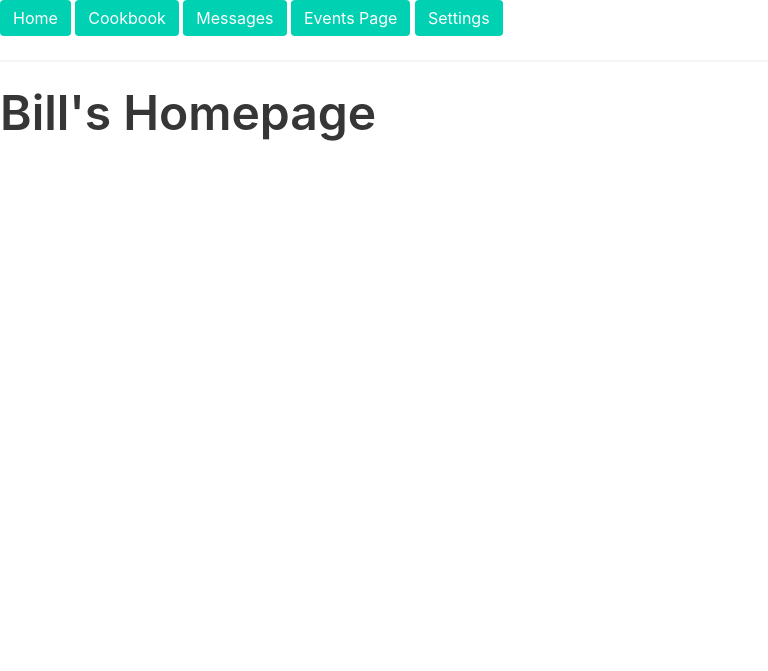
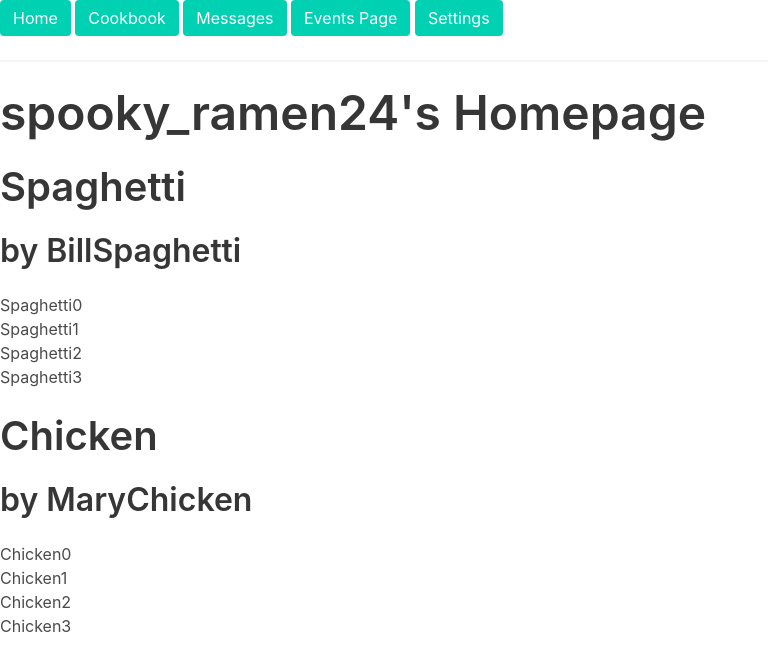
Before and after one commit to erikqu/MealApplication, a Flask app: a page that uses templates/main.html in a window 1280 px wide. Shown: the top 671 px of the page, without its empty margins (0-768 px from the left). Run offline with Flask 2, Linux system fonts and the light colour scheme.

Commit message:
added more data to the user json, immediately redirected to fake user main page

```diff
--- a/main.py
+++ b/main.py
@@ -1,4 +1,4 @@
-from flask import Flask, render_template, url_for, request, json
+from flask import Flask, render_template, url_for, request, json, redirect
 from werkzeug.security import check_password_hash, generate_password_hash
 import os
 
@@ -47,7 +47,8 @@ def login():
         if not success:
             return render_template("login.html", loginfail = True)
         else:
-            return render_template("main.html", user=username)
+            user = open_json("fake_user.json")
+            return redirect(url_for("main", user=user['username']))
 
 
 @app.route("/cookbook/<user>")
@@ -74,4 +75,4 @@ def settings(user : str):
 def main(user : str):
     # get the user json and read in (this assumes we have a dictionary already)
     user = open_json("fake_user.json")
-    return render_template("main.html", user=user['username'])
+    return render_template("main.html", user=user['username'], recipes=user['timeline_recipes'])
--- a/static/data/fake_user.json
+++ b/static/data/fake_user.json
@@ -1 +1,21 @@
-{"username": "Bill"}
+{
+  "username": "spooky_ramen24",
+  "timeline_recipes": [{
+    "recipe": "Spaghetti",
+    "author": "BillSpaghetti",
+    "ingredients": [
+      "Spaghetti0",
+      "Spaghetti1",
+      "Spaghetti2",
+      "Spaghetti3"
+    ]}, {
+      "recipe": "Chicken",
+      "author": "MaryChicken",
+      "ingredients": [
+        "Chicken0",
+        "Chicken1",
+        "Chicken2",
+        "Chicken3"
+      ]}
+    ]
+}
--- a/templates/main.html
+++ b/templates/main.html
@@ -4,4 +4,16 @@
 
     <h1 class = "title is-1 is-centered"> {{ user }}'s Homepage </h1>
 
+    {% for recipe in recipes %}
+      <div>
+        <h2 class = "title is-2">{{ recipe['recipe'] }}</h2>
+        <h3 class = "title is-3">by {{ recipe['author'] }}</h3>
+
+        {% for ingredient in recipe.ingredients %}
+          <ul><li>{{ingredient}}</li></ul>
+        {% endfor %}
+
+        <br>
+      </div>
+    {% endfor %}
 {% endblock %}
```
